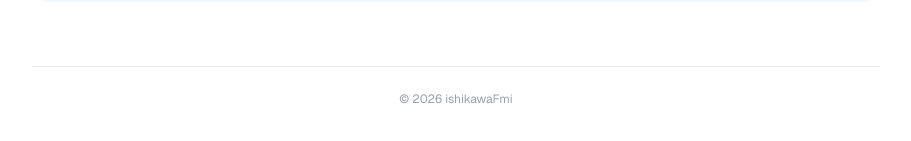
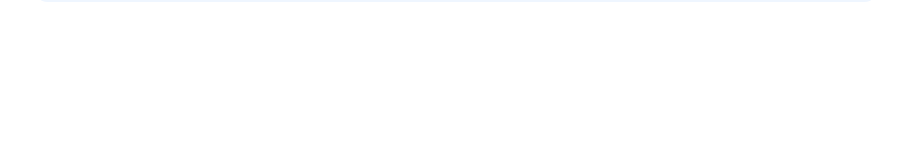
Before and after one commit to ishikawaFmi/portfolio, a Next.js app: page / in a window 1280 px wide. Shown: the part 3436-3577 px from the top of the page, without its empty margins (184-1095 px from the left). After the commit the page ends 3518 px from the top, so only its background shows below. Built offline with nearby package versions, Linux system fonts and the light colour scheme.

Commit message:
feat: フッターの著作権表記を削除

```diff
--- a/src/app/page.tsx
+++ b/src/app/page.tsx
@@ -107,9 +107,6 @@
         </a>
       </section>
 
-      <footer className="mt-16 border-t border-gray-200 pt-6 text-center text-xs text-gray-400">
-        © 2026 ishikawaFmi
-      </footer>
     </main>
   );
 }
```
